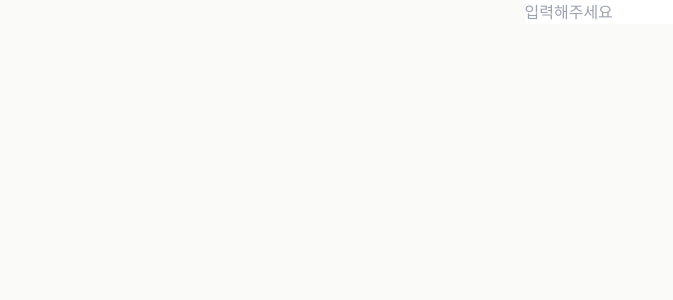
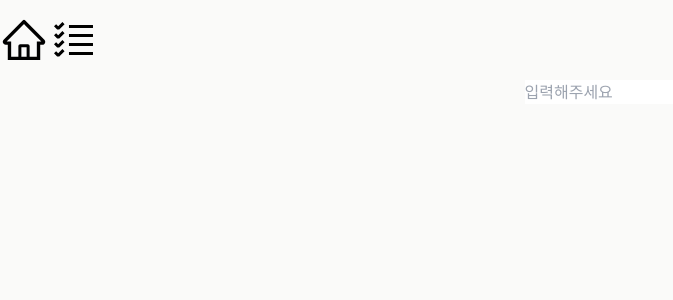
Before and after one commit to hkh0105/draggable_kanban, a Next.js app: page / in a window 1280 px wide. Shown: the top 300 px of the page, without its empty margins (0-673 px from the left). Built offline with nearby package versions, Linux system fonts and the light colour scheme.

Commit message:
feat : Layout 컴포넌트에 NavbarMenu추가

```diff
--- a/src/components/layout/layout.tsx
+++ b/src/components/layout/layout.tsx
@@ -1,10 +1,23 @@
+import Link from 'next/link';
 import { FC, PropsWithChildren } from 'react';
+import { VscChecklist } from 'react-icons/vsc';
+import { AiOutlineHome } from 'react-icons/ai';
 
 const Layout: FC<PropsWithChildren> = ({ children }) => {
   return (
-    <div className='lg:w-screen h-screen bg-stone-50 flex-col flex items-center'>
-      {children}
-    </div>
+    <>
+      <div className='flex w-screnn h-20  bg-stone-50'>
+        <Link href='/'>
+          <AiOutlineHome className='h-full w-12' />
+        </Link>
+        <Link href='/kanban'>
+          <VscChecklist className='h-full w-12' />
+        </Link>
+      </div>
+      <div className='lg:w-screen h-screen bg-stone-50 flex-col flex items-center'>
+        {children}
+      </div>
+    </>
   );
 };
 
```
